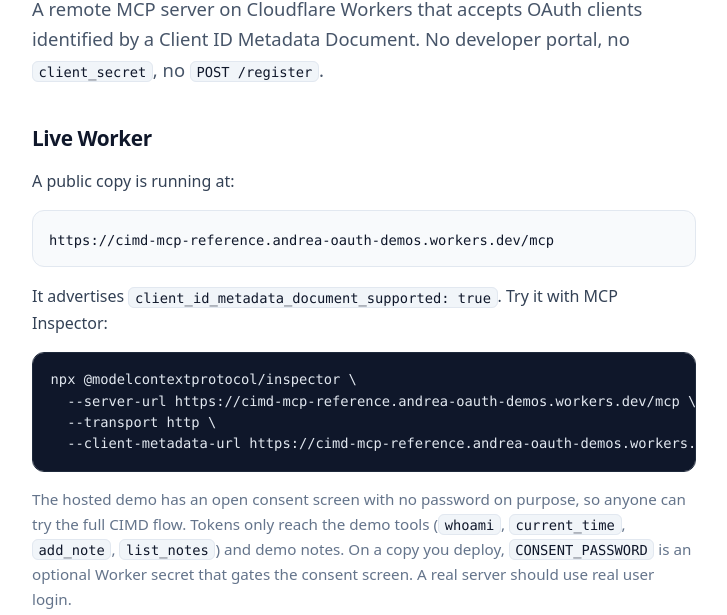
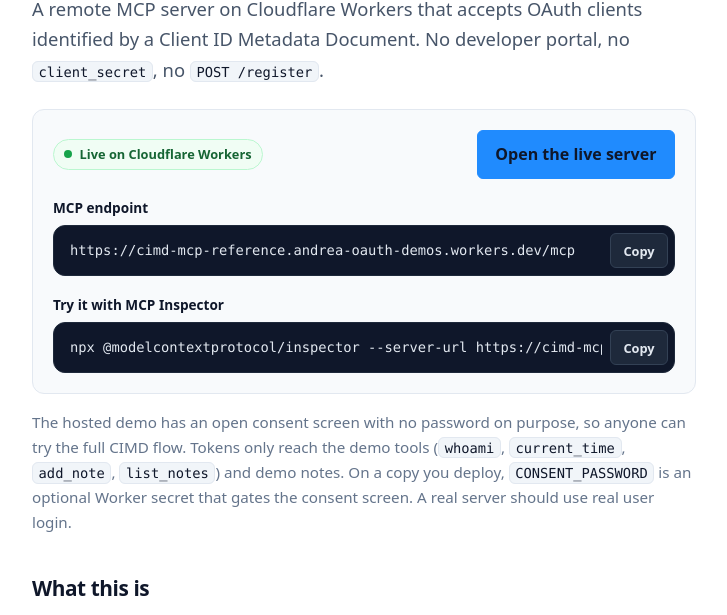
Before and after one commit to AndreaGriffiths11/cimd-mcp-reference, a website: page site/index.html in a window 1280 px wide. Shown: the part 163-778 px from the top of the page, without its empty margins (276-1003 px from the left). Drawn offline with Linux system fonts and the light colour scheme.

Commit message:
Put the live server above the fold on the Pages site (#10)

```diff
--- a/site/index.html
+++ b/site/index.html
@@ -121,17 +121,96 @@
       padding: 0;
     }
     ul.docs { padding-left: 1.2rem; }
-    .repo {
+    .live {
+      margin: 1.5rem 0 1rem;
+      padding: 1.25rem;
       background: var(--panel);
       border: 1px solid var(--line);
       border-radius: 0.75rem;
-      padding: 0.9rem 1rem;
     }
-    .repo p { margin: 0; }
-    .repo code { word-break: break-all; background: none; border: 0; padding: 0; }
+    .live-top {
+      display: flex;
+      flex-wrap: wrap;
+      gap: 0.75rem 1rem;
+      align-items: center;
+      justify-content: space-between;
+    }
+    .status {
+      display: inline-flex;
+      align-items: center;
+      gap: 0.45rem;
+      margin: 0;
+      padding: 0.25rem 0.65rem;
+      background: #f0fdf4;
+      color: #166534;
+      border: 1px solid #bbf7d0;
+      border-radius: 999px;
+      font-size: 0.8rem;
+      font-weight: 600;
+    }
+    .status::before {
+      content: "";
+      width: 0.5rem;
+      height: 0.5rem;
+      border-radius: 50%;
+      background: #16a34a;
+    }
+    .btn {
+      display: inline-block;
+      padding: 0.65rem 1.1rem;
+      background: var(--accent);
+      color: var(--heading);
+      border: 1px solid var(--accent);
+      border-radius: 0.375rem;
+      font-weight: 600;
+      text-decoration: none;
+    }
+    .btn:hover { background: #4aa3ff; border-color: #4aa3ff; color: var(--heading); }
+    .label {
+      margin: 1.1rem 0 0.4rem;
+      color: var(--heading);
+      font-size: 0.85rem;
+      font-weight: 600;
+    }
+    .copyrow {
+      display: flex;
+      align-items: stretch;
+      gap: 0.5rem;
+      background: var(--code-bg);
+      border: 1px solid var(--code-line);
+      border-radius: 0.75rem;
+      padding: 0.4rem 0.4rem 0.4rem 1rem;
+    }
+    .copyrow pre {
+      flex: 1;
+      min-width: 0;
+      margin: 0;
+      padding: 0.45rem 0;
+      border: 0;
+      border-radius: 0;
+      white-space: pre;
+    }
+    .copyrow pre.endpoint { white-space: pre-wrap; word-break: break-all; }
+    .copy {
+      flex-shrink: 0;
+      align-self: center;
+      font-family: inherit;
+      font-size: 0.8rem;
+      font-weight: 600;
+      padding: 0.45rem 0.75rem;
+      background: var(--code-line);
+      color: var(--code-ink);
+      border: 1px solid #334155;
+      border-radius: 0.375rem;
+      cursor: pointer;
+    }
+    .copy:hover { background: #334155; }
+    .copy:focus-visible, .btn:focus-visible { outline: 2px solid var(--accent); outline-offset: 2px; }
     [hidden] { display: none !important; }
     @media (max-width: 640px) {
       h1 { font-size: 1.75rem; }
+      .live { padding: 1rem; }
+      .btn { display: block; text-align: center; width: 100%; }
     }
   </style>
 </head>
@@ -151,16 +230,22 @@
       <h1>CIMD MCP reference server</h1>
       <p class="lede">A remote MCP server on Cloudflare Workers that accepts OAuth clients identified by a Client ID Metadata Document. No developer portal, no <code>client_secret</code>, no <code>POST /register</code>.</p>
 
-      <h2>Live Worker</h2>
-      <p>A public copy is running at:</p>
-      <div class="repo">
-        <p><code>https://cimd-mcp-reference.andrea-oauth-demos.workers.dev/mcp</code></p>
-      </div>
-      <p>It advertises <code>client_id_metadata_document_supported: true</code>. Try it with MCP Inspector:</p>
-      <pre>npx @modelcontextprotocol/inspector \
-  --server-url https://cimd-mcp-reference.andrea-oauth-demos.workers.dev/mcp \
-  --transport http \
-  --client-metadata-url https://cimd-mcp-reference.andrea-oauth-demos.workers.dev/examples/inspector-web.json</pre>
+      <section class="live" aria-label="Live server">
+        <div class="live-top">
+          <p class="status">Live on Cloudflare Workers</p>
+          <a class="btn" href="https://cimd-mcp-reference.andrea-oauth-demos.workers.dev/">Open the live server</a>
+        </div>
+        <p class="label" id="en-endpoint">MCP endpoint</p>
+        <div class="copyrow">
+          <pre class="endpoint" aria-labelledby="en-endpoint">https://cimd-mcp-reference.andrea-oauth-demos.workers.dev/mcp</pre>
+          <button type="button" class="copy" aria-live="polite" data-label="Copy" data-done="Copied">Copy</button>
+        </div>
+        <p class="label" id="en-inspector">Try it with MCP Inspector</p>
+        <div class="copyrow">
+          <pre aria-labelledby="en-inspector">npx @modelcontextprotocol/inspector --server-url https://cimd-mcp-reference.andrea-oauth-demos.workers.dev/mcp --transport http --client-metadata-url https://cimd-mcp-reference.andrea-oauth-demos.workers.dev/examples/inspector-web.json</pre>
+          <button type="button" class="copy" aria-live="polite" data-label="Copy" data-done="Copied">Copy</button>
+        </div>
+      </section>
       <p class="note">The hosted demo has an open consent screen with no password on purpose, so anyone can try the full CIMD flow. Tokens only reach the demo tools (<code>whoami</code>, <code>current_time</code>, <code>add_note</code>, <code>list_notes</code>) and demo notes. On a copy you deploy, <code>CONSENT_PASSWORD</code> is an optional Worker secret that gates the consent screen. A real server should use real user login.</p>
 
       <h2>What this is</h2>
@@ -215,16 +300,22 @@ sequenceDiagram
       <h1>Servidor MCP de referencia con CIMD</h1>
       <p class="lede">Un servidor MCP remoto en Cloudflare Workers que acepta clientes OAuth identificados por un Client ID Metadata Document. Sin portal de desarrolladores, sin <code>client_secret</code>, sin <code>POST /register</code>.</p>
 
-      <h2>Worker en vivo</h2>
-      <p>Hay una copia pública en:</p>
-      <div class="repo">
-        <p><code>https://cimd-mcp-reference.andrea-oauth-demos.workers.dev/mcp</code></p>
-      </div>
-      <p>Anuncia <code>client_id_metadata_document_supported: true</code>. Pruébalo con MCP Inspector:</p>
-      <pre>npx @modelcontextprotocol/inspector \
-  --server-url https://cimd-mcp-reference.andrea-oauth-demos.workers.dev/mcp \
-  --transport http \
-  --client-metadata-url https://cimd-mcp-reference.andrea-oauth-demos.workers.dev/examples/inspector-web.json</pre>
+      <section class="live" aria-label="Servidor en vivo">
+        <div class="live-top">
+          <p class="status">En vivo en Cloudflare Workers</p>
+          <a class="btn" href="https://cimd-mcp-reference.andrea-oauth-demos.workers.dev/">Abrir el servidor en vivo</a>
+        </div>
+        <p class="label" id="es-endpoint">Endpoint MCP</p>
+        <div class="copyrow">
+          <pre class="endpoint" aria-labelledby="es-endpoint">https://cimd-mcp-reference.andrea-oauth-demos.workers.dev/mcp</pre>
+          <button type="button" class="copy" aria-live="polite" data-label="Copiar" data-done="Copiado">Copiar</button>
+        </div>
+        <p class="label" id="es-inspector">Pruébalo con MCP Inspector</p>
+        <div class="copyrow">
+          <pre aria-labelledby="es-inspector">npx @modelcontextprotocol/inspector --server-url https://cimd-mcp-reference.andrea-oauth-demos.workers.dev/mcp --transport http --client-metadata-url https://cimd-mcp-reference.andrea-oauth-demos.workers.dev/examples/inspector-web.json</pre>
+          <button type="button" class="copy" aria-live="polite" data-label="Copiar" data-done="Copiado">Copiar</button>
+        </div>
+      </section>
       <p class="note">La demo alojada tiene la pantalla de consentimiento abierta, sin contraseña, a propósito, para que cualquiera pueda probar el flujo CIMD completo. Los tokens solo llegan a las herramientas de demostración (<code>whoami</code>, <code>current_time</code>, <code>add_note</code>, <code>list_notes</code>) y a las notas de demostración. En una copia que despliegues, <code>CONSENT_PASSWORD</code> es un secreto opcional del Worker que bloquea la pantalla de consentimiento. Un servidor real debería usar un login de usuario real.</p>
 
       <h2>Qué es esto</h2>
@@ -340,6 +431,26 @@ sequenceDiagram
       draw(spanish ? "es" : "en");
     }
 
+    for (const button of document.querySelectorAll(".copy")) {
+      button.addEventListener("click", async () => {
+        const pre = button.parentElement.querySelector("pre");
+        const text = pre.textContent.trim();
+        try {
+          await navigator.clipboard.writeText(text);
+        } catch {
+          const range = document.createRange();
+          range.selectNodeContents(pre);
+          const selection = window.getSelection();
+          selection.removeAllRanges();
+          selection.addRange(range);
+          document.execCommand("copy");
+          selection.removeAllRanges();
+        }
+        button.textContent = button.dataset.done;
+        setTimeout(() => { button.textContent = button.dataset.label; }, 1500);
+      });
+    }
+
     btnEn.addEventListener("click", () => setLang("en"));
     btnEs.addEventListener("click", () => setLang("es"));
 
```
